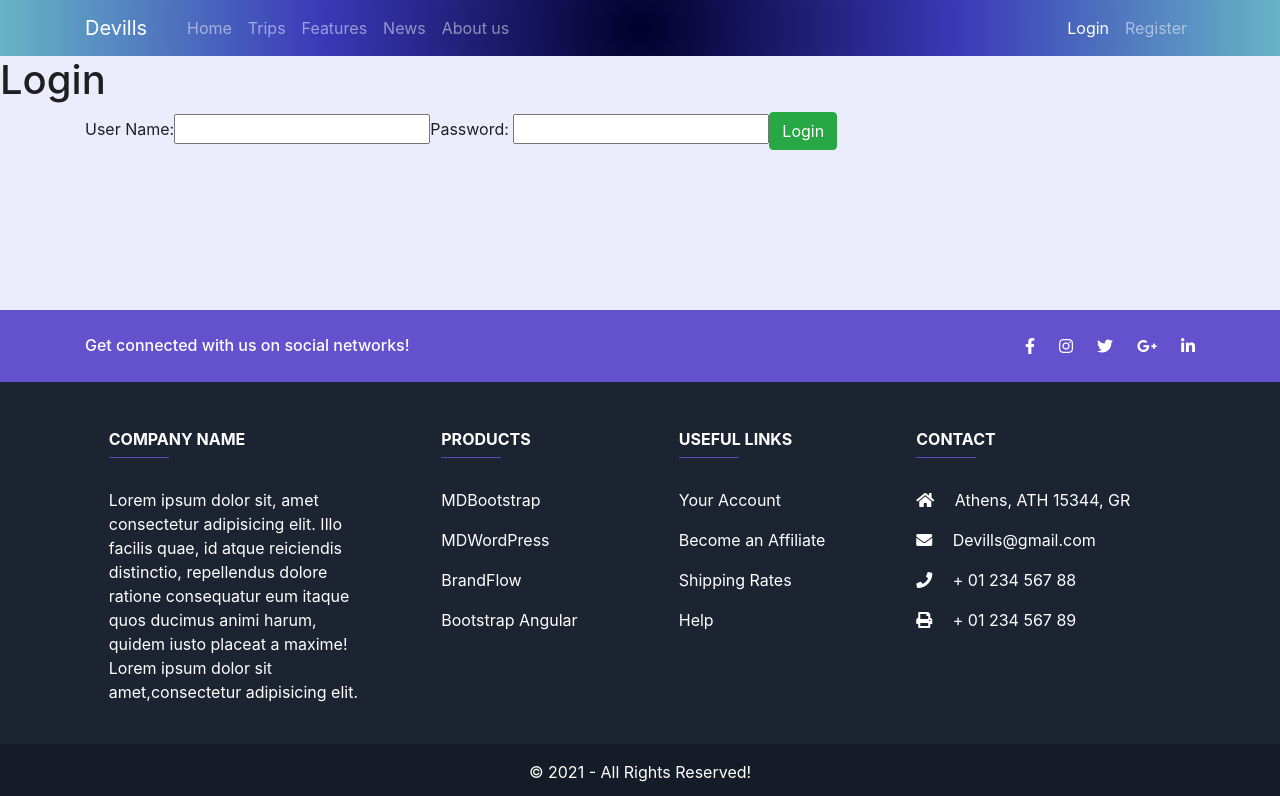
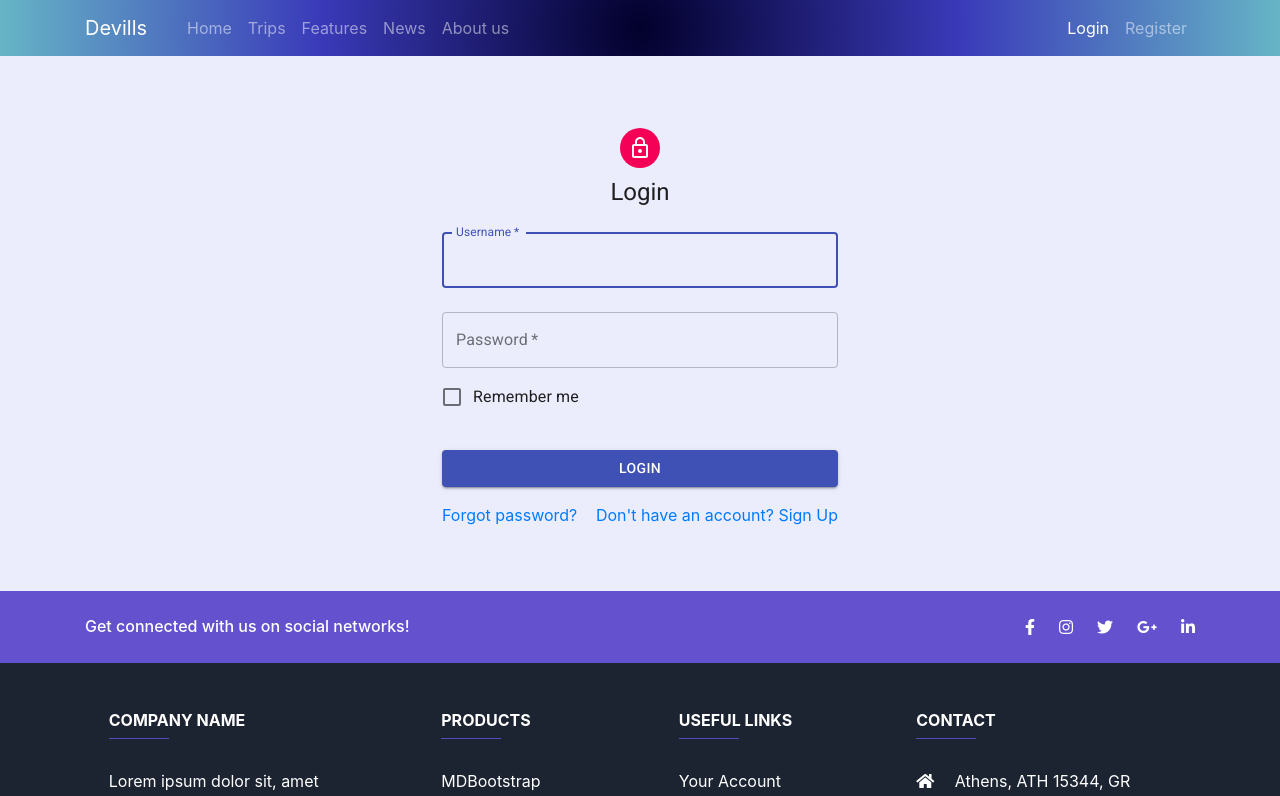
Before and after one commit to stergiosgk86/Forum-React, a React (Create React App) app: page /login in a window 1280 px wide. Shown: the top 796 px of the page. Built offline with nearby package versions, Linux system fonts and the light colour scheme.

Commit message:
Login page created

```diff
--- a/src/App.js
+++ b/src/App.js
@@ -12,6 +12,7 @@
 import Paper from "@material-ui/core/Paper";
 import "./App.css";
 import Login from "./components/Login/Login";
+import Register from "./components/Register/Register";
 import AuthenticatedRoute from "./components/security/AuthenticatedRoute";
 
 function App() {
@@ -24,6 +25,7 @@
           <Switch>
             <AuthenticatedRoute path="/" exact component={Home} />
             <Route path="/login" exact component={Login} />
+            {/* <Route path="/register" exact component={Register} /> */}
             <AuthenticatedRoute
               path="/createcategories"
               exact
--- a/src/components/Home/Home.js
+++ b/src/components/Home/Home.js
@@ -34,7 +34,6 @@
       })
       .catch((err) => {
         console.log(err);
-        console.log("test");
       });
   }, []);
 
--- a/src/components/Login/Login.js
+++ b/src/components/Login/Login.js
@@ -1,8 +1,41 @@
 import React, {Component} from 'react';
+import Avatar from '@material-ui/core/Avatar';
+import Button from '@material-ui/core/Button';
+// import CssBaseline from '@material-ui/core/CssBaseline';
+import TextField from '@material-ui/core/TextField';
+import FormControlLabel from '@material-ui/core/FormControlLabel';
+import Checkbox from '@material-ui/core/Checkbox';
+import Grid from '@material-ui/core/Grid';
+import Box from '@material-ui/core/Box';
+import LockOutlinedIcon from '@material-ui/icons/LockOutlined';
+import Typography from '@material-ui/core/Typography';
+import { withStyles } from '@material-ui/core/styles';
+import Container from '@material-ui/core/Container';
+import { NavLink } from "react-router-dom";
 import AuthenticationService from '../security/AuthenticationService';
 
-class Login extends Component{
 
+const styles = (theme) => ({
+  paper: {
+    marginTop: theme.spacing(8),
+    display: 'flex',
+    flexDirection: 'column',
+    alignItems: 'center',
+  },
+  avatar: {
+    margin: theme.spacing(1),
+    backgroundColor: theme.palette.secondary.main,
+  },
+  form: {
+    width: '100%', // Fix IE 11 issue.
+    marginTop: theme.spacing(1),
+  },
+  submit: {
+    margin: theme.spacing(3, 0, 2),
+  },
+});
+
+class Login extends Component {
     constructor(props){
         super(props);
         this.state={
@@ -15,8 +48,6 @@
         this.handleChange = this.handleChange.bind(this);
         this.loginClicked = this.loginClicked.bind(this);
     }
-
-
 
         //generic event to handle change
     handleChange(event){
@@ -45,20 +76,78 @@
     }
 
 render(){
-        return(
-            <>
-                <h1>Login</h1>
-                <div className="container">
+    const {classes} = this.props;
+  return (
+    <Container component="main" maxWidth="xs">
+      {/* <CssBaseline /> */}
+      <div className={classes.paper}>
+        <Avatar className={classes.avatar}>
+          <LockOutlinedIcon />
+        </Avatar>
+        <Typography component="h1" variant="h5">
+          Login
+        </Typography>
+
+        <div className={classes.form}>
             {this.state.hasLoginFailed && <div className="alert alert-warning">Invalid credentials!</div>}
             {this.state.showSuccessMessage && <div>Login Succeed!</div>}
-                    User Name:<input type="text" name="username" value={this.state.username} onChange={this.handleChange}/>
-                    Password: <input type="password" name="password" value={this.state.password} onChange={this.handleChange}/>
-                    <button className="btn btn-success"  onClick={this.loginClicked}>Login</button>
+          <TextField
+            variant="outlined"
+            margin="normal"
+            required
+            fullWidth
+            value={this.state.username}
+            onChange={this.handleChange}
+            type="text"
+            label="Username"
+            name="username"
+            autoComplete="off"
+            autoFocus
+          />
+          <TextField
+            variant="outlined"
+            margin="normal"
+            required
+            fullWidth
+            name="password"
+            label="Password"
+            value={this.state.password}
+            onChange={this.handleChange}
+            type="password"
+            autoComplete="current-password"
+          />
+          <FormControlLabel
+            control={<Checkbox value="remember" color="primary" />}
+            label="Remember me"
+          />
+          <Button
+            fullWidth
+            variant="contained"
+            color="primary"
+            className={classes.submit}
+            onClick={this.loginClicked}
+          >
+            Login
+          </Button>
+          <Grid container>
+            <Grid item xs>
+              <NavLink to="#" variant="body2">
+                Forgot password?
+              </NavLink>
+            </Grid>
+            <Grid item>
+              <NavLink to="/register" variant="body2">
+                {"Don't have an account? Sign Up"}
+              </NavLink>
+            </Grid>
+          </Grid>
         </div>
-            </>
-        )
+      </div>
+      <Box mt={8}>
+        {/* <Copyright /> */}
+      </Box>
+    </Container>
+  );
 }
 }
-
-
-export default Login;
+export default withStyles(styles) (Login);
--- a/src/components/Navigationbar/Navigationbar.js
+++ b/src/components/Navigationbar/Navigationbar.js
@@ -1,8 +1,11 @@
 import React, { useState } from "react";
 import "./Navigationbar.css";
-import { NavLink } from "react-router-dom";
+import { Link, NavLink } from "react-router-dom";
+import AuthenticationService from "../security/AuthenticationService";
 
 function Navigationbar() {
+
+  const isUserLoggedIn = AuthenticationService.isUserLoggedIn();
 
   return (
     <>
@@ -79,16 +82,16 @@
                 </NavLink>
               </li>
             </ul>
-            {/* {this.props.authenticated ? (
+            {isUserLoggedIn ? (
                                 <ul className="navbar-nav">
                                     <li className="nav-item">
                                         <NavLink exact to="/profile" className="nav-link">Profile</NavLink>
                                     </li>
                                     <li className="nav-item">
-                                        <a onClick={this.props.onLogout} className="nav-link">Logout</a>
+                                        <NavLink to="/login" onClick={AuthenticationService.logout} className="nav-link">Logout</NavLink>
                                     </li>
                                 </ul>
-                            ) : ( */}
+                            ) : (
             <ul className="navbar-nav">
               <li className="nav-item">
                 <NavLink exact to="/login" className="nav-link">
@@ -100,9 +103,8 @@
                   Register
                 </NavLink>
               </li>
-
             </ul>
-            {/* )} */}
+             )}
           </div>
         </div>
       </nav>
--- a/src/components/security/AuthenticationService.js
+++ b/src/components/security/AuthenticationService.js
@@ -18,7 +18,6 @@
             (config)=>{
                 if(this.isUserLoggedIn()){
                     config.headers.authorization= token;
-                    console.log(config.headers);
                 }
                 return config;
             }
```
Lines whose indentation alone changed are shown as unchanged.
